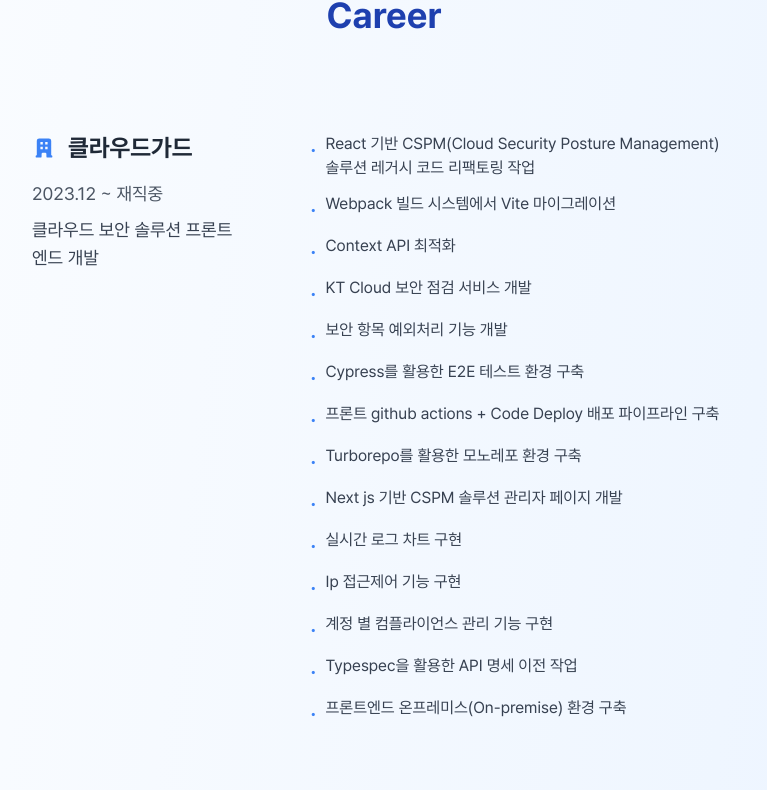
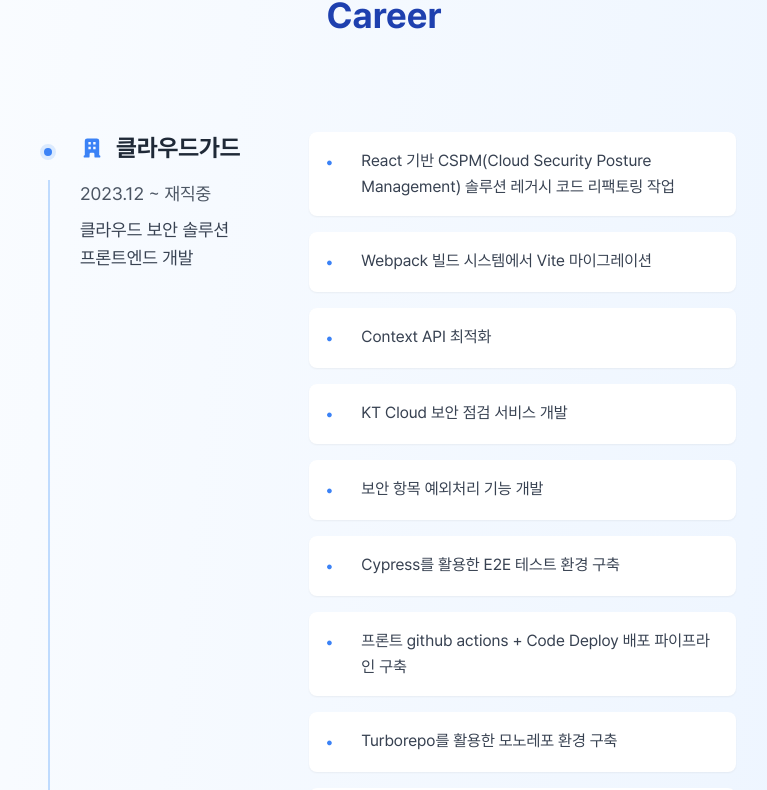
Before and after one commit to yongseong2/portfolio, a React (Vite) app: page / in a window 1280 px wide. Shown: the part 900-1690 px from the top of the page, without its empty margins (384-1151 px from the left). Built offline with nearby package versions, Linux system fonts and the light colour scheme.

Commit message:
Feat: Career 컴포넌트에 타임라인 및 애니메이션 추가: 경력 항목에 타임라인 스타일을 적용하고, 리스트 항목에 애니메이션 효과를 추가하여 사용자 경험을 향상시킴.

```diff
--- a/src/components/Career.tsx
+++ b/src/components/Career.tsx
@@ -7,6 +7,18 @@
   sectionTitleVariants,
 } from '../animations/sectionAnimations';
 import { careerData } from '../data/career';
+
+const listItemVariants = {
+  hidden: { opacity: 0, x: 20 },
+  visible: (i: number) => ({
+    opacity: 1,
+    x: 0,
+    transition: {
+      delay: i * 0.1,
+      duration: 0.5,
+    },
+  }),
+};
 
 export const Career = () => {
   const [ref, inView] = useInView({
@@ -34,9 +46,18 @@
           <motion.div
             key={index}
             variants={sectionItemVariants}
-            className='flex flex-col md:flex-row gap-8 md:gap-16'
+            className='flex flex-col md:flex-row gap-8 md:gap-16 relative'
           >
-            <div className='md:w-1/3'>
+            <div className='md:w-1/3 relative'>
+              {/* 타임라인 선 */}
+              <div className='absolute left-4 top-12 bottom-0 w-0.5 bg-blue-200' />
+              {index !== careerData.length - 1 && (
+                <div className='absolute left-4 top-12 bottom-[-4rem] w-0.5 bg-blue-200' />
+              )}
+              {/* 타임라인 원 */}
+              <div className='absolute left-2 top-3 w-4 h-4 rounded-full bg-blue-500 border-4 border-blue-100' />
+
+              <div className='pl-12'>
                 <div className='flex items-center gap-3 mb-4'>
                   <HiOfficeBuilding className='text-blue-500 text-2xl' />
                   <h3 className='text-2xl font-bold text-gray-800'>
@@ -46,17 +67,26 @@
                 <p className='text-lg text-gray-600 mb-2'>{item.period}</p>
                 <p className='text-lg text-gray-700'>{item.description}</p>
               </div>
+            </div>
 
             <div className='md:w-2/3'>
-              <ul className='space-y-3'>
+              <ul className='space-y-4'>
                 {item.details.map((detail, detailIndex) => (
-                  <li
+                  <motion.li
                     key={detailIndex}
-                    className='text-gray-700 flex items-start gap-2'
+                    custom={detailIndex}
+                    variants={listItemVariants}
+                    initial='hidden'
+                    animate={inView ? 'visible' : 'hidden'}
+                    className='text-gray-700 flex items-start gap-3 bg-white rounded-lg p-4 shadow-sm hover:shadow-md transition-shadow duration-300 hover:bg-blue-50'
                   >
-                    <span className='text-blue-500 mt-1.5'>•</span>
-                    <span>{detail}</span>
-                  </li>
+                    <span className='text-blue-500 text-lg font-bold min-w-[24px]'>
+                      •
+                    </span>
+                    <span className='text-gray-700 leading-relaxed'>
+                      {detail}
+                    </span>
+                  </motion.li>
                 ))}
               </ul>
             </div>
```
Lines whose indentation alone changed are shown as unchanged.
